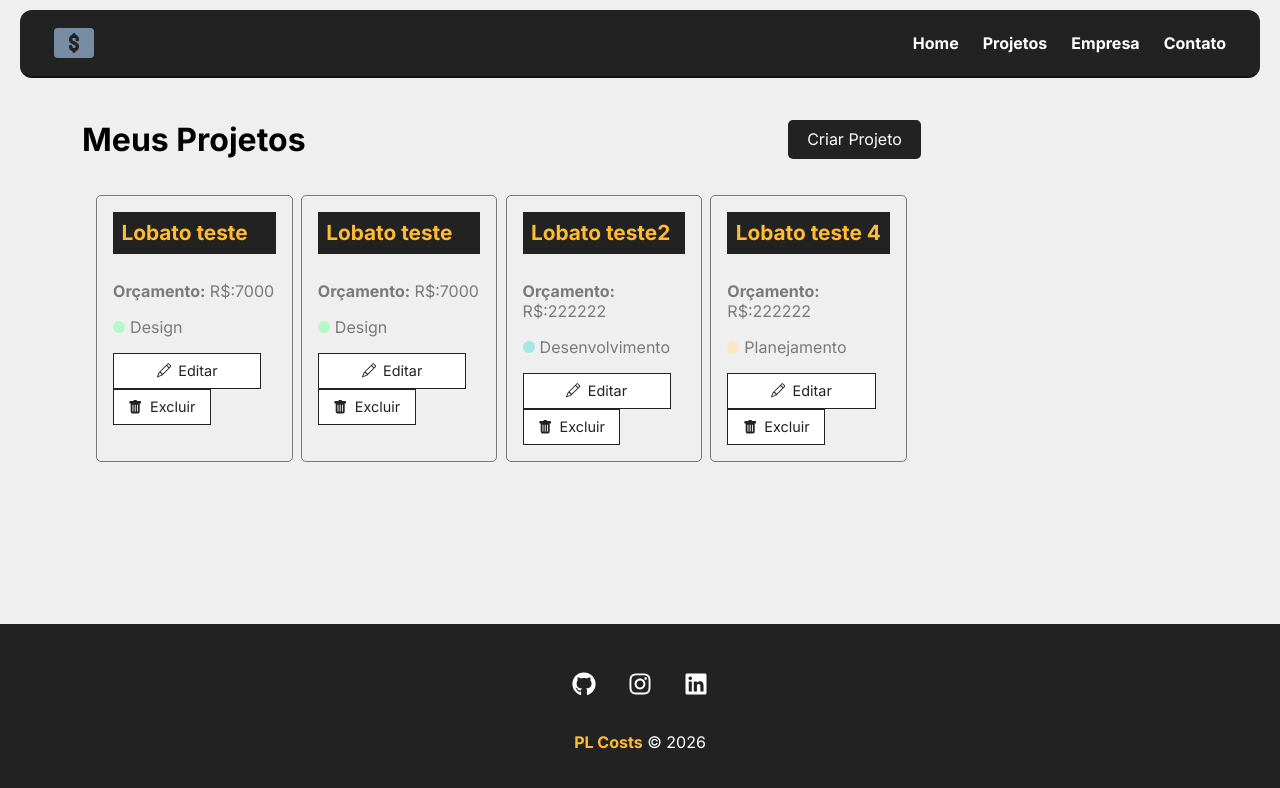
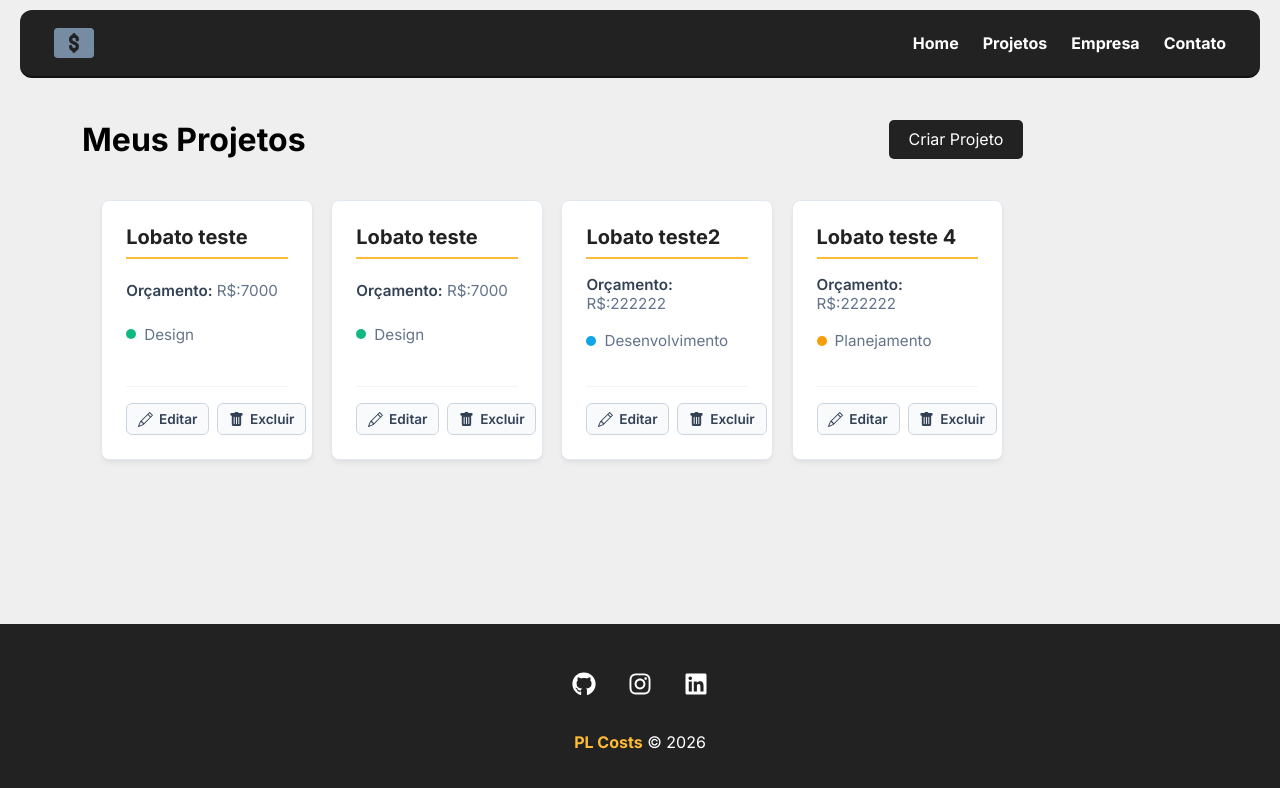
Before and after one commit to Lobato-ph17/PL_Costs, a React (Vite) app: page /projects in a window 1280 px wide. Shown: the top 788 px of the page. Built offline with nearby package versions, Linux system fonts and the light colour scheme; data requests are answered from the project's data file.

Commit message:
style: atualiza estilo do dashboard

```diff
--- a/src/components/project/ProjectCard.module.css
+++ b/src/components/project/ProjectCard.module.css
@@ -1,89 +1,118 @@
 .project_card {
-    padding: 1em;
-    border: 1px solid #7a7a7a;
-    border-radius: 5px;
-    width: 24%;
-    margin: 0.5%;
+    padding: 1.5em;
+    border: 1px solid #e2e8f0;
+    border-radius: 8px;
+    width: 23%;
+    margin: 1%;
+    background-color: #ffffff;
+    box-shadow: 0 4px 6px -1px rgba(0, 0, 0, 0.05), 0 2px 4px -1px rgba(0, 0, 0, 0.03);
+    transition: transform 0.2s ease, box-shadow 0.2s ease;
+    display: flex;
+    flex-direction: column;
+    justify-content: space-between;
+}
+
+.project_card:hover {
+    transform: translateY(-4px);
+    box-shadow: 0 10px 15px -3px rgba(0, 0, 0, 0.1), 0 4px 6px -2px rgba(0, 0, 0, 0.05);
 }
 
 .project_card h4 {
-    background-color: #222;
-    color: #FFBB33;
-    padding: .4em;
-    margin-bottom: 1.3em;
-    font-size: 1.3em;
+    background-color: transparent;
+    color: #222222;
+    padding: 0;
+    margin-bottom: 0.8em;
+    font-size: 1.25em;
+    font-weight: 700;
+    border-bottom: 2px solid #ffbb33;
+    padding-bottom: 0.4em;
 }
 
 .project_card p {
-    color: #7a7a7a;
-    margin-bottom: 1em;
+    color: #64748b;
+    margin-bottom: 0.8em;
+    font-size: 0.95em;
 }
 
 .project_card p span {
-    font-weight: bold;
+    font-weight: 600;
+    color: #334155;
 }
 
 .category_text {
     display: flex;
     align-items: center;
+    font-size: 0.9em;
+    font-weight: 500;
+    color: #475569;
+    margin-top: 0.4em;
 }
 
-
 .category_text span {
-    display: block;
-    width: 12px;
-    height:12px;
+    display: inline-block;
+    width: 10px;
+    height: 10px;
     border-radius: 50%;
     background-color: #ccc;
-    margin-right: 5px;
+    margin-right: 8px;
 }
 
 .category_text .infra {
-    background-color: #FFaebc ;
+    background-color: #f43f5e;
 }
 
-.category_text .desenvolvimento{
-    background-color: #a0e7e5;
+.category_text .desenvolvimento {
+    background-color: #0ea5e9;
 }
 
-.category_text .design{
-    background-color: #b4f8c8 ;
+.category_text .design {
+    background-color: #10b981;
 }
 
-.category_text .planejamento{
-    background-color: #fbe7c6 ;
+.category_text .planejamento {
+    background-color: #f59e0b;
 }
 
-.project_car_actions {
-    margin-top: 1.2em;
+.project_card_actions {
+    margin-top: 1.5em;
+    padding-top: 1em;
+    border-top: 1px solid #f1f5f9;
     display: flex;
     align-items: center;
+    gap: 0.5em;
 }
 
 .project_card_actions a,
 .project_card_actions button {
     text-decoration: none;
-    border: none;
-    background-color: #fff;
-    color: #222;
-    font-size: .9em;
-    padding: 0.6em 1em;
+    border: 1px solid #cbd5e1;
+    background-color: #f8fafc;
+    color: #334155;
+    font-size: 0.85em;
+    font-weight: 600;
+    padding: 0.5em 0.8em;
     cursor: pointer;
-    margin-right: 1em;
-    border: 1px solid #222;
+    border-radius: 6px;
     display: flex;
     align-items: center;
     justify-content: center;
-    transition: 0.5s;
+    transition: all 0.2s ease;
+    flex: 1;
 }
 
-
 .project_card_actions svg {
-    margin-right: .5em;
+    margin-right: 0.4em;
+    font-size: 1.1em;
 }
 
-.project_card_actions a:hover,
+.project_card_actions a:hover {
+    background-color: #222222;
+    color: #ffbb33;
+    border-color: #222222;
+}
+
 .project_card_actions button:hover {
-    background-color: #222;
-    color: #FFBB33;
+    background-color: #ef4444;
+    color: #ffffff;
+    border-color: #ef4444;
 }
```
